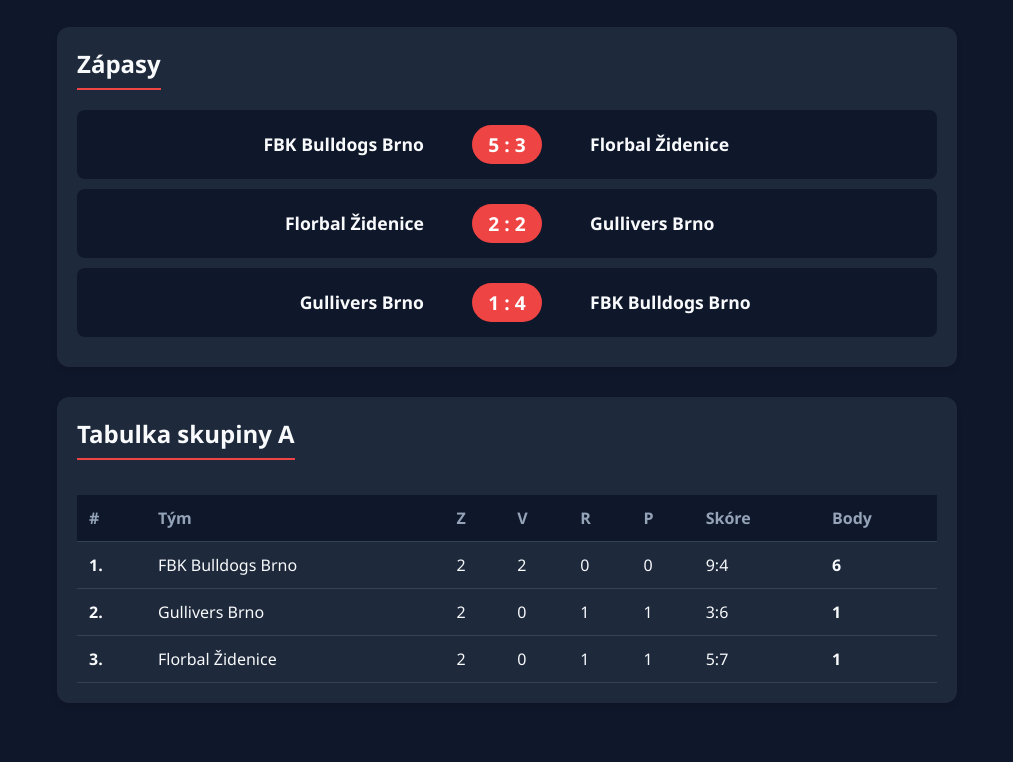
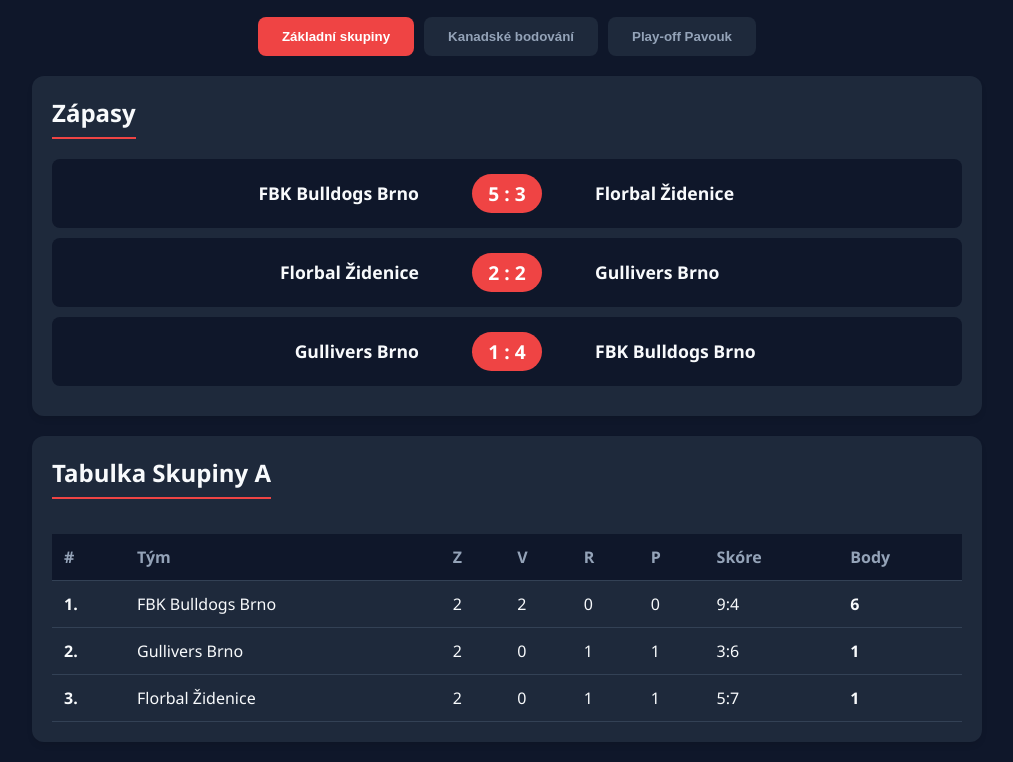
Before and after one commit to MarekValek/Brno-Florball-Cup, a website: page index.html in a window 1280 px wide. Shown: the part 156-918 px from the top of the page, without its empty margins (133-1146 px from the left). Before the commit the page ends 879 px from the top, so only its background shows below. Drawn offline with Linux system fonts and the light colour scheme.

Commit message:
Update index.html

```diff
--- a/index.html
+++ b/index.html
@@ -3,18 +3,26 @@
 <head>
   <meta charset="UTF-8">
   <meta name="viewport" content="width=device-width, initial-scale=1.0">
-  <title>Brno Floorball Cup (BFC) - Zápasy a Tabulky</title>
+  <title>Brno Floorball Cup (BFC) - Kompletní servis</title>
   <style>
     body { font-family: 'Segoe UI', Tahoma, Geneva, Verdana, sans-serif; background: #0f172a; color: #f8fafc; margin: 0; padding: 20px; }
-    .container { max-width: 900px; margin: 0 auto; }
+    .container { max-width: 950px; margin: 0 auto; }
     header { text-align: center; padding: 20px 0; border-bottom: 2px solid #334155; }
     h1 { margin: 0; color: #ef4444; font-size: 2.2rem; letter-spacing: 1px; }
     p.subtitle { color: #94a3b8; margin-top: 5px; }
 
-    section { background: #1e293b; border-radius: 12px; padding: 20px; margin-top: 30px; box-shadow: 0 4px 6px -1px rgba(0, 0, 0, 0.1); }
+    /* Navigace / Záložky */
+    .tabs { display: flex; justify-content: center; gap: 10px; margin-top: 20px; }
+    .tab-btn { background: #1e293b; color: #94a3b8; border: none; padding: 12px 24px; border-radius: 8px; font-weight: bold; cursor: pointer; transition: 0.2s; }
+    .tab-btn.active, .tab-btn:hover { background: #ef4444; color: #fff; }
+
+    .tab-content { display: none; }
+    .tab-content.active { display: block; }
+
+    section { background: #1e293b; border-radius: 12px; padding: 20px; margin-top: 20px; box-shadow: 0 4px 6px -1px rgba(0, 0, 0, 0.1); }
     h2 { border-bottom: 2px solid #ef4444; padding-bottom: 8px; margin-top: 0; display: inline-block; }
 
-    /* Tabulka */
+    /* Tabulky */
     table { width: 100%; border-collapse: collapse; margin-top: 15px; text-align: left; }
     th, td { padding: 12px; border-bottom: 1px solid #334155; }
     th { background: #0f172a; color: #94a3b8; font-weight: 600; }
@@ -26,6 +34,14 @@
     .team-home { text-align: right; }
     .team-away { text-align: left; }
     .score-badge { background: #ef4444; color: white; padding: 6px 16px; border-radius: 20px; font-weight: bold; font-size: 1.2rem; }
+
+    /* Play-off pavouk */
+    .bracket { display: flex; justify-content: space-between; gap: 20px; margin-top: 20px; overflow-x: auto; padding-bottom: 10px; }
+    .bracket-column { flex: 1; min-width: 200px; display: flex; flex-direction: column; justify-content: space-around; }
+    .bracket-title { text-align: center; font-weight: bold; color: #94a3b8; margin-bottom: 15px; }
+    .bracket-match { background: #0f172a; border: 1px solid #334155; border-radius: 8px; padding: 10px; margin-bottom: 15px; }
+    .bracket-team { display: flex; justify-content: space-between; padding: 4px 0; }
+    .bracket-team.winner { color: #4ade80; font-weight: bold; }
   </style>
 </head>
 <body>
@@ -36,35 +52,78 @@
       <p class="subtitle">Oficiální výsledkový servis turnaje</p>
     </header>
 
-    <!-- ROZPIS A VÝSLEDKY -->
+    <!-- Přepínání záložek -->
+    <div class="tabs">
+      <button class="tab-btn active" onclick="switchTab('groups')">Základní skupiny</button>
+      <button class="tab-btn" onclick="switchTab('stats')">Kanadské bodování</button>
+      <button class="tab-btn" onclick="switchTab('playoff')">Play-off Pavouk</button>
+    </div>
+
+    <!-- ZÁLOŽKA 1: SKUPINY A ZÁPASY -->
+    <div id="tab-groups" class="tab-content active">
       <section>
         <h2>Zápasy</h2>
         <div id="matches-list"></div>
       </section>
 
-    <!-- TABULKA SKUPINY -->
       <section>
-      <h2>Tabulka skupiny A</h2>
+        <h2>Tabulka Skupiny A</h2>
         <table>
           <thead>
-          <tr>
-            <th>#</th>
-            <th>Tým</th>
-            <th>Z</th>
-            <th>V</th>
-            <th>R</th>
-            <th>P</th>
-            <th>Skóre</th>
-            <th>Body</th>
-          </tr>
+            <tr><th>#</th><th>Tým</th><th>Z</th><th>V</th><th>R</th><th>P</th><th>Skóre</th><th>Body</th></tr>
           </thead>
           <tbody id="standings-body"></tbody>
         </table>
       </section>
     </div>
 
+    <!-- ZÁLOŽKA 2: KANADSKÉ BODOVÁNÍ -->
+    <div id="tab-stats" class="tab-content">
+      <section>
+        <h2>Kanadské bodování turnaje</h2>
+        <table>
+          <thead>
+            <tr><th>#</th><th>Hráč</th><th>Tým</th><th>Góly</th><th>Asistence</th><th>Body</th></tr>
+          </thead>
+          <tbody id="stats-body"></tbody>
+        </table>
+      </section>
+    </div>
+
+    <!-- ZÁLOŽKA 3: PLAY-OFF PAVOUK -->
+    <div id="tab-playoff" class="tab-content">
+      <section>
+        <h2>Vyřazovací boje</h2>
+        <div class="bracket">
+          <!-- Semifinále -->
+          <div class="bracket-column">
+            <div class="bracket-title">Semifinále</div>
+            <div class="bracket-match">
+              <div class="bracket-team winner"><span>FBK Bulldogs Brno</span> <span>4</span></div>
+              <div class="bracket-team"><span>Florbal Židenice</span> <span>2</span></div>
+            </div>
+            <div class="bracket-match">
+              <div class="bracket-team winner"><span>Gullivers Brno</span> <span>3</span></div>
+              <div class="bracket-team"><span>Trojans Brno</span> <span>1</span></div>
+            </div>
+          </div>
+
+          <!-- Finále -->
+          <div class="bracket-column">
+            <div class="bracket-title">Finále</div>
+            <div class="bracket-match" style="border-color: #ef4444;">
+              <div class="bracket-team"><span>FBK Bulldogs Brno</span> <span>-</span></div>
+              <div class="bracket-team"><span>Gullivers Brno</span> <span>-</span></div>
+            </div>
+          </div>
+        </div>
+      </section>
+    </div>
+
+  </div>
+
   <script>
-    // Testovací data pro zobrazení na statickém webu
+    // Data
     const mockMatches = [
       { home: 'FBK Bulldogs Brno', away: 'Florbal Židenice', homeScore: 5, awayScore: 3 },
       { home: 'Florbal Židenice', away: 'Gullivers Brno', homeScore: 2, awayScore: 2 },
@@ -77,35 +136,61 @@
       { name: 'Florbal Židenice', played: 2, wins: 0, draws: 1, losses: 1, goalsFor: 5, goalsAgainst: 7, points: 1 }
     ];
 
-    function renderMatches() {
-      const container = document.getElementById('matches-list');
-      container.innerHTML = mockMatches.map(m => `
+    const mockStats = [
+      { name: 'Jan Novák', team: 'FBK Bulldogs Brno', goals: 5, assists: 2, points: 7 },
+      { name: 'Petr Svoboda', team: 'Gullivers Brno', goals: 3, assists: 3, points: 6 },
+      { name: 'Tomáš Dvořák', team: 'Florbal Židenice', goals: 4, assists: 1, points: 5 },
+      { name: 'Martin Kučera', team: 'FBK Bulldogs Brno', goals: 2, assists: 3, points: 5 }
+    ];
+
+    // Přepínání záložek
+    function switchTab(tabName) {
+      document.querySelectorAll('.tab-content').forEach(el => el.classList.remove('active'));
+      document.querySelectorAll('.tab-btn').forEach(el => el.classList.remove('active'));
+
+      document.getElementById(`tab-${tabName}`).classList.add('active');
+      event.currentTarget.classList.add('active');
+    }
+
+    // Vykreslení dat
+    function render() {
+      // Zápasy
+      document.getElementById('matches-list').innerHTML = mockMatches.map(m => `
         <div class="match-card">
           <div class="team-name team-home">${m.home}</div>
           <div class="score-badge">${m.homeScore} : ${m.awayScore}</div>
           <div class="team-name team-away">${m.away}</div>
         </div>
       `).join('');
-    }
 
-    function renderStandings() {
-      const tbody = document.getElementById('standings-body');
-      tbody.innerHTML = mockStandings.map((team, index) => `
+      // Tabulka
+      document.getElementById('standings-body').innerHTML = mockStandings.map((t, i) => `
         <tr>
-          <td><strong>${index + 1}.</strong></td>
-          <td>${team.name}</td>
-          <td>${team.played}</td>
-          <td>${team.wins}</td>
-          <td>${team.draws}</td>
-          <td>${team.losses}</td>
-          <td>${team.goalsFor}:${team.goalsAgainst}</td>
-          <td><strong>${team.points}</strong></td>
+          <td><strong>${i + 1}.</strong></td>
+          <td>${t.name}</td>
+          <td>${t.played}</td>
+          <td>${t.wins}</td>
+          <td>${t.draws}</td>
+          <td>${t.losses}</td>
+          <td>${t.goalsFor}:${t.goalsAgainst}</td>
+          <td><strong>${t.points}</strong></td>
+        </tr>
+      `).join('');
+
+      // Statistiky
+      document.getElementById('stats-body').innerHTML = mockStats.map((s, i) => `
+        <tr>
+          <td><strong>${i + 1}.</strong></td>
+          <td>${s.name}</td>
+          <td>${s.team}</td>
+          <td>${s.goals}</td>
+          <td>${s.assists}</td>
+          <td><strong>${s.points}</strong></td>
         </tr>
       `).join('');
     }
 
-    renderMatches();
-    renderStandings();
+    render();
   </script>
 </body>
 </html>
```
Lines whose indentation alone changed are shown as unchanged.
